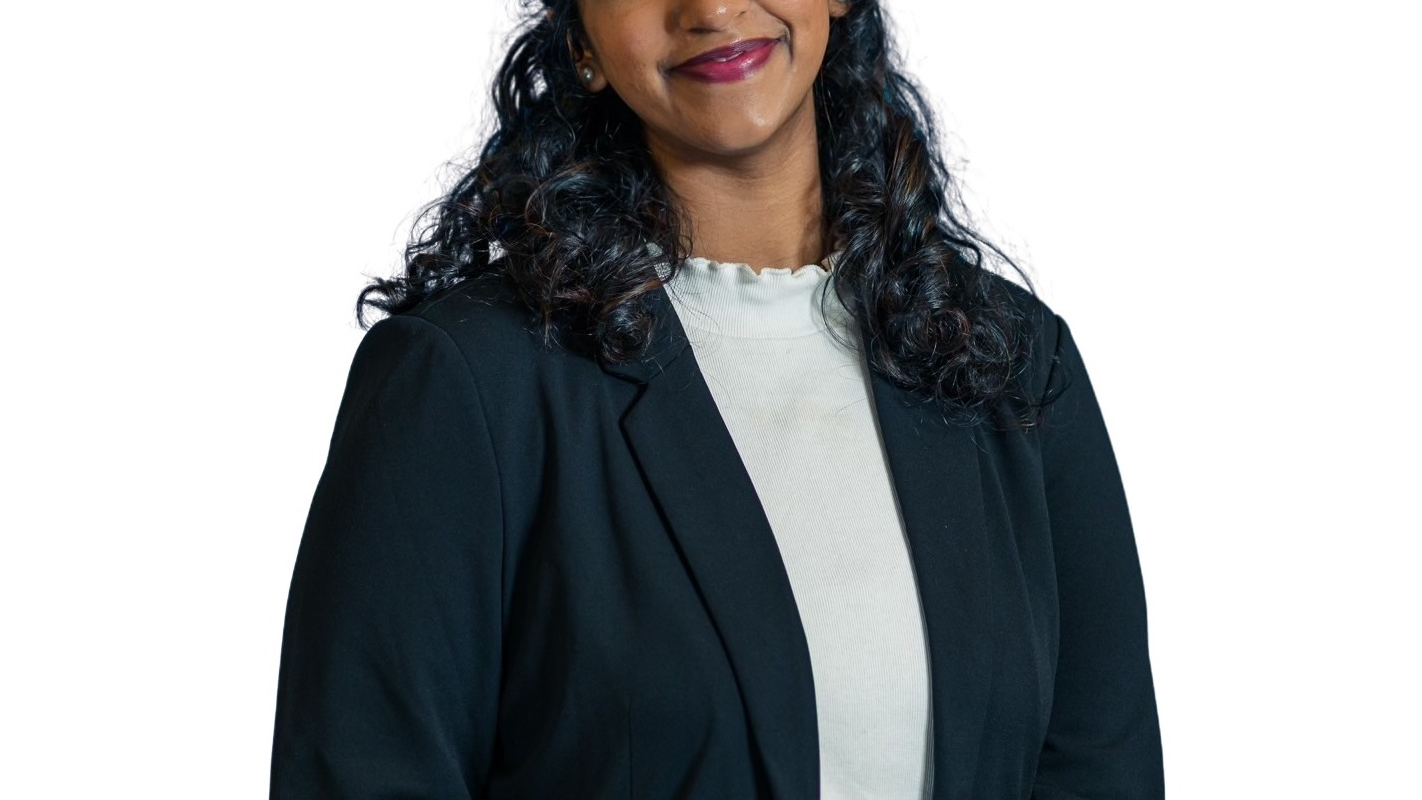
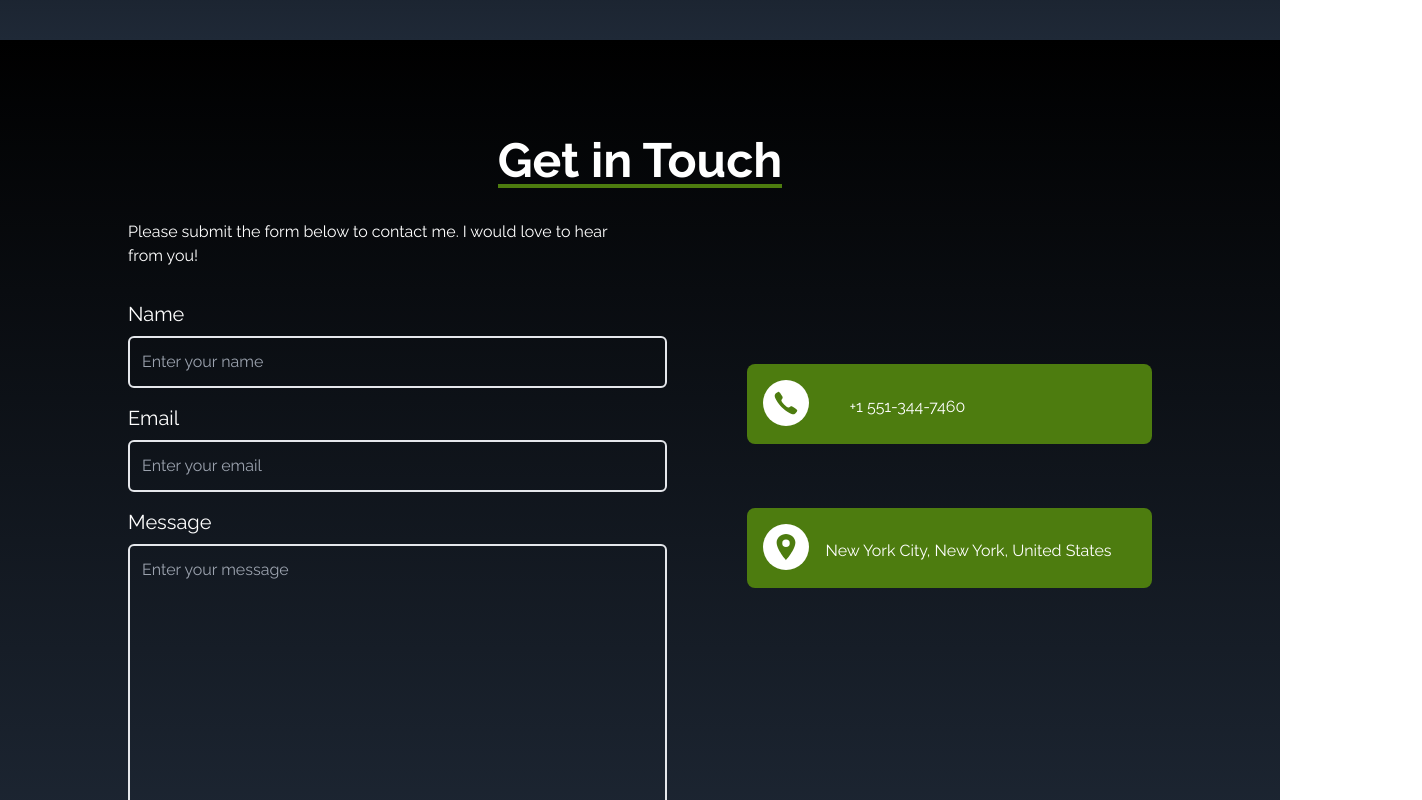
Before and after one commit to supreeta-anand-byatnal/My-Portfolio, a React (Create React App) app: page / in a window 1280 px wide. Shown: the part 760-1560 px from the top of the page, 1422 px wide, since content can reach past the window. Built offline with nearby package versions, Linux system fonts and the light colour scheme.

Commit message:
Adding location banner

```diff
--- a/src/components/Contact.jsx
+++ b/src/components/Contact.jsx
@@ -1,12 +1,34 @@
+
+import { GoogleMap, LoadScript, Marker } from '@react-google-maps/api';
 import React from "react";
-import { IoIosCall } from "react-icons/io";
+import { IoIosCall, IoMdLocate } from "react-icons/io";
+import { IoLocateSharp, IoLocationOutline, IoLocationSharp } from 'react-icons/io5';
+
+const MapComponent = () => (
+  <GoogleMap
+    id="circle-example"
+    mapContainerStyle={{
+      height: "400px",
+      width: "100%"
+    }}
+    zoom={10}
+    center={{
+      lat: 40.7128, // latitude for New York City
+      lng: -74.0060 // longitude for New York City
+    }}
+  >
+    <Marker
+      position={{ lat: 40.7128, lng: -74.0060 }} // coordinates for New York City
+    />
+  </GoogleMap>
+);
 
 const Contact = () => {
   return (
     <div className="flex items-center justify-center h-full bg-gradient-to-b from-black to-gray-800 p-4 text-white">
       <div className="w-full max-w-screen-lg mx-auto">
         <div className="text-center">
-          <h1 className="text-5xl font-bold border-b-4 border-lime-700 inline-block">
+          <h1 className="text-5xl mt-20 font-bold border-b-4 border-lime-700 inline-block">
             Get in Touch
           </h1>
         </div>
@@ -28,6 +50,7 @@ const Contact = () => {
                 <input
                   type="text"
                   name="name"
+                  required
                   id="name"
                   placeholder="Enter your name"
                   className="p-3 w-full bg-transparent border-2 rounded-md text-white focus:outline-none"
@@ -41,6 +64,7 @@ const Contact = () => {
                   type="text"
                   name="email"
                   id="email"
+                  required
                   placeholder="Enter your email"
                   className="p-3 w-full bg-transparent border-2 rounded-md text-white focus:outline-none"
                 />
@@ -51,6 +75,7 @@ const Contact = () => {
                 </label>
                 <textarea
                   name="message"
+
                   id="message"
                   placeholder="Enter your message"
                   rows="10"
@@ -67,17 +92,29 @@ const Contact = () => {
           </div>
 
           <div name = "phone"
-          className="w-full md:w-1/2 ml-20">
+          className="w-full md:w-1/2 ml-20 rounded-all">
             <div className="bg-lime-700 h-20 mt-16 rounded-lg  p-4 mb-4">
               <div className="flex items-center jsutify-center mb-6">
               <div className="rounded-full bg-white p-2">
                 <IoIosCall className="text-3xl text-lime-700" />
                 </div>
                 <div>
-                  <p className="text-2xl ml-10 items-center hover:rounded-md justify-centerfont-italic mt-2 text-white"> +1 551-344-7460</p>
+                  <p className="text-1xl ml-10 items-center hover:rounded-md justify-center mt-2 text-white"> +1 551-344-7460</p>
                 </div>
               </div>
             </div>
+
+            <div className="bg-lime-700 h-20 mt-16 rounded-lg  p-4 mb-4">
+              <div className="flex items-center jsutify-center mb-6">
+              <div className="rounded-full bg-white p-2">
+                <IoLocationSharp className="text-3xl text-lime-700" />
+                </div>
+                <div>
+                  <p className="text-1xl ml-4 items-center hover:rounded-md justify-centerfont-italic mt-2 text-white"> New York City, New York, United States</p>
+                </div>
+              </div>
+            </div>
+
             </div>
         </div>
       </div>
--- a/src/components/Home.jsx
+++ b/src/components/Home.jsx
@@ -34,6 +34,8 @@ const Home = () => {
         </div>
       </div>
     </div>
+
+
   );
 };
 
```
Also changed, not shown: package.json (+6 -1 lines), 1 other file (tests, documents, lock files or other folders).
